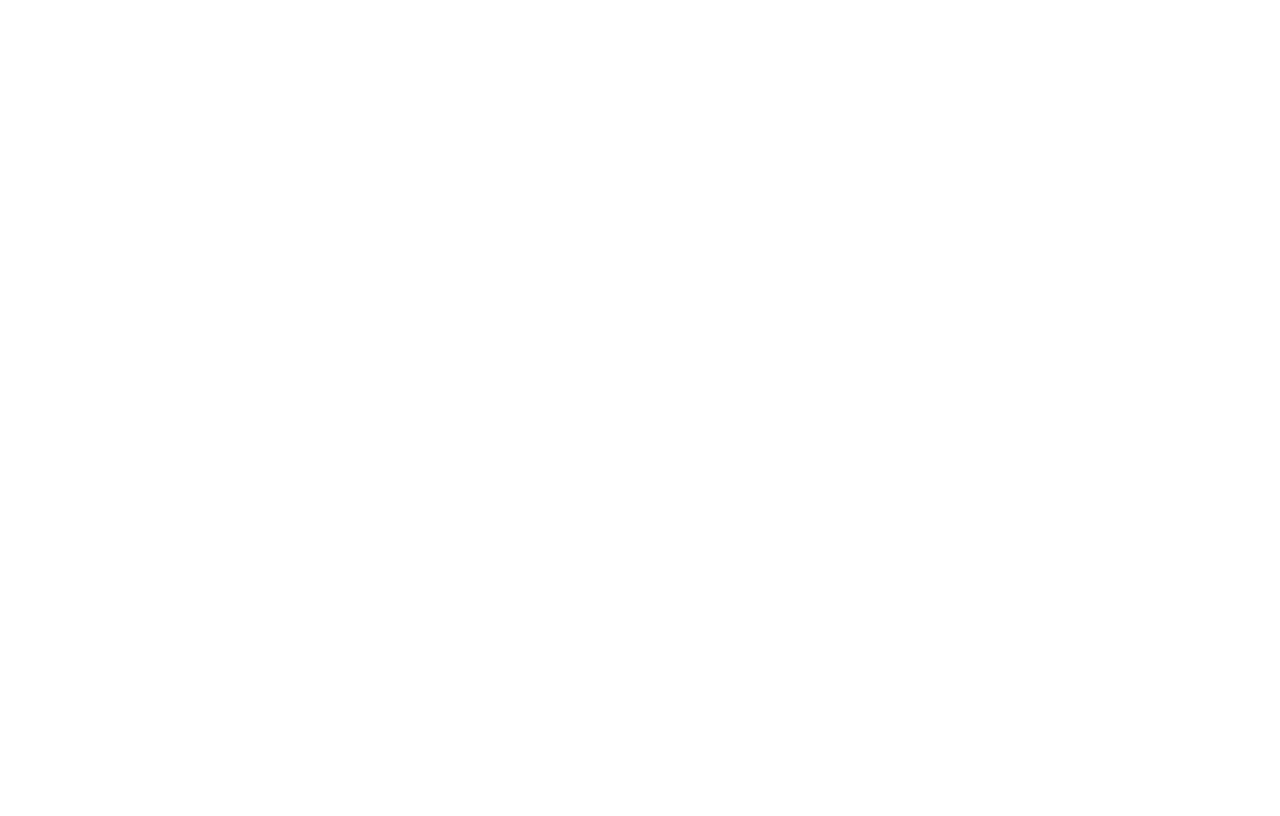
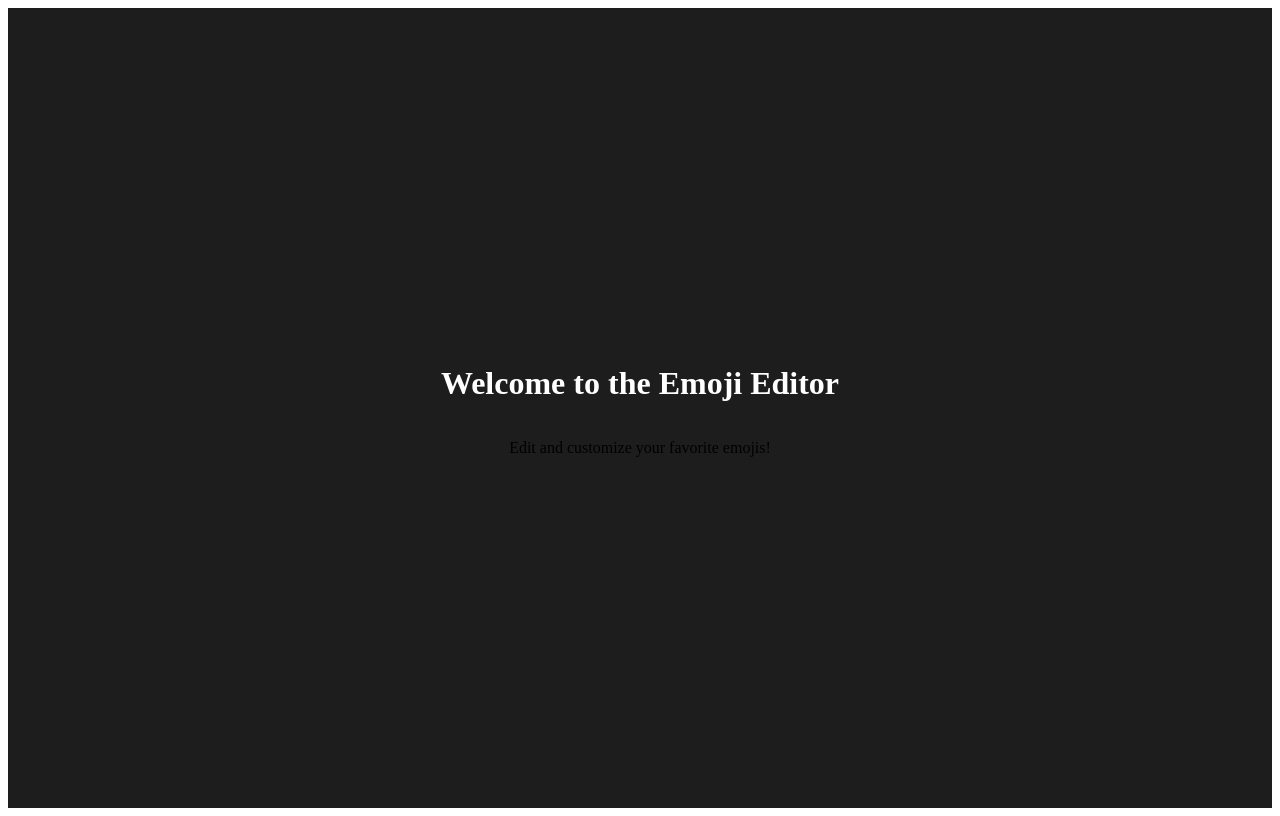
Before and after one commit to Shrilesh-Dhobale/Emoji-Editor, a React (Vite) app: page / in a window 1280 px wide. Built offline with nearby package versions, Linux system fonts and the light colour scheme.

Commit message:
Home comp imported

```diff
--- a/src/main.jsx
+++ b/src/main.jsx
@@ -1,8 +1,10 @@
-import { StrictMode } from 'react'
+
 import { createRoot } from 'react-dom/client'
 import './index.css'
-
+import Home from './views/Home/Home.jsx'
 
 createRoot(document.getElementById('root')).render(
-
+  <>
+    <Home />
+  </>
 )
--- a/src/views/Home/Home.css
+++ b/src/views/Home/Home.css
@@ -1,9 +1,13 @@
 .container{
-    background-color: antiquewhite;
+    display: flex;
+    flex-direction: column;
+    align-items: center;
+    justify-content: center;
+    height: 100vh;
+    background-color: #1e1d1d;
 }
-.app-container{
-    z-index:10;
+.Heading{
+    font-size: 2rem;
+    font-weight: bold;
+    color: white;
 }
-.header{
-    text-align: center;
-}
--- a/src/views/Home/Home.jsx
+++ b/src/views/Home/Home.jsx
@@ -3,8 +3,8 @@
 
 function Home() {
   return (
-    <div>
-      <h1>Welcome to the Emoji Editor</h1>
+    <div className="container">
+      <h1 className="Heading">Welcome to the Emoji Editor</h1>
       <p>Edit and customize your favorite emojis!</p>
     </div>
   )
```
